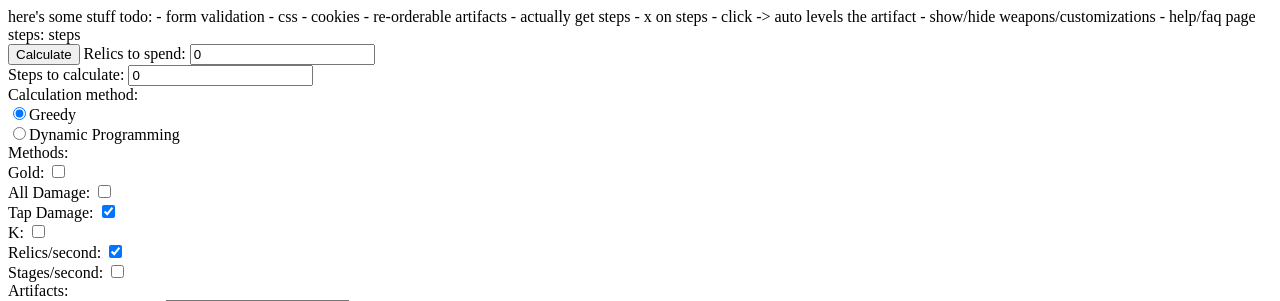
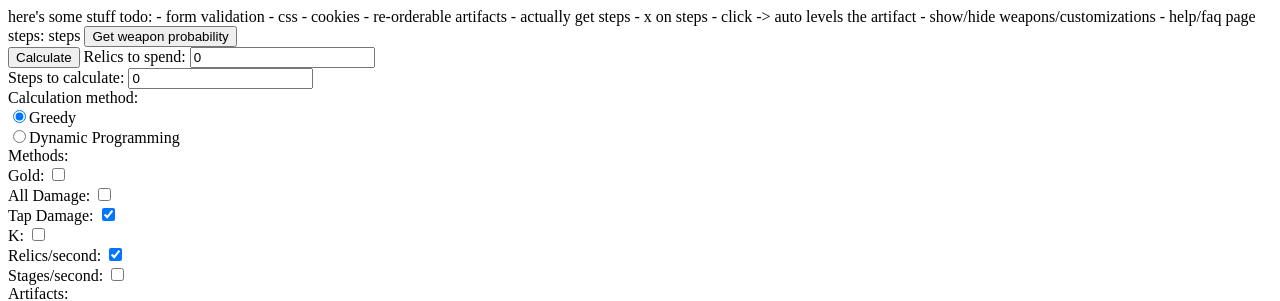
Before and after one commit to colblitz/YATTO, a Node server app: page / in a window 1280 px wide. Shown: the top 301 px of the page. Run offline with Node 20, Linux system fonts and the light colour scheme; some libraries are stand-ins or nearby versions.

Commit message:
removed zerorpc from repo, added weapon probability calculator

```diff
--- a/public/javascripts/controllers/CalculatorController.js
+++ b/public/javascripts/controllers/CalculatorController.js
@@ -123,16 +123,24 @@ yattoApp.controller('CalculatorController',
 
   		$scope.weaponProbability = function() {
   			console.log("controller - weapon probability");
+  			var weapon_list = Array.apply(null, new Array($scope.weapons.length)).map(Number.prototype.valueOf,0);
+  			console.log("scope weapons is: ");
+  			console.log($scope.weapons);
+  			for (var weapon in $scope.weapons) {
+  				var w = $scope.weapons[weapon];
+  				weapon_list[w["index"]] = w["value"];
+  			}
+  			console.log("sending: " + weapon_list);
   			$http({
-  				method: "GET",
+  				method: "POST",
   				url: "wprobability",
-  				params: {"weapons": $scope.weapons}
+  				data: {"weapons": weapon_list}
   			}).success(function(data, status, headers, config) {
   				console.log("response: " + data.content);
   				$scope.wprobability = data.content;
   			}).error(function(data, status, headers, config) {
   				console.log("w probability error");
   			});
-  		}
+  		};
 	}
 );
--- a/public/partials/calculator.html
+++ b/public/partials/calculator.html
@@ -12,6 +12,10 @@
 	 - help/faq page
 
 	steps: {{steps}}
+
+	<button ng-click="weaponProbability(weapons)">
+  Get weapon probability
+</button>
 
 	<form class="form" name="form" id="form">
 		<input type="submit" ng-click="calculate(artifacts, weapons, customizations)" value="Calculate" />
```
Also changed, not shown: routes/index.js (+13 -0 lines), 2 other files.
